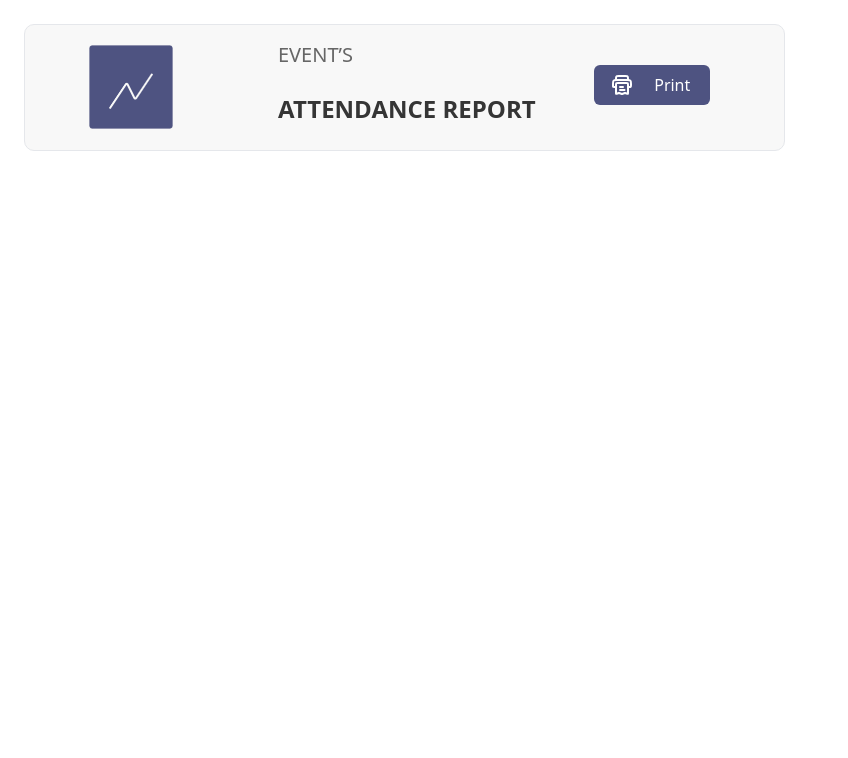
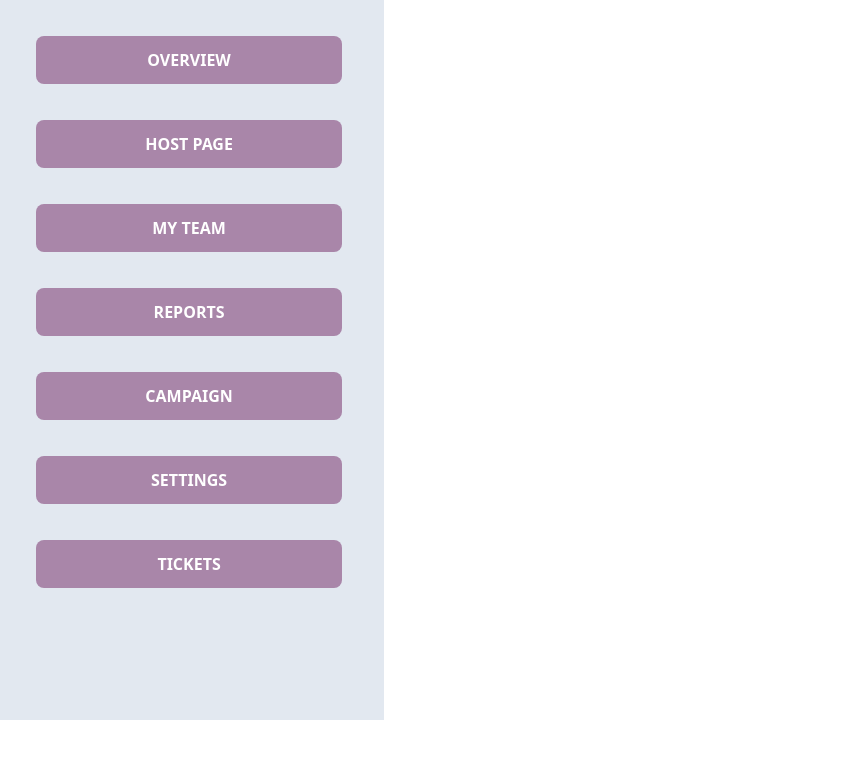
Before and after one commit to ruchithx/EventsNow, a Next.js app: page / in a window 1280 px wide. Shown: the top 758 px of the page, without its empty margins (0-848 px from the left). Built offline with nearby package versions, Linux system fonts and the light colour scheme.

Commit message:
Components after convert to props

```diff
--- a/app/page.tsx
+++ b/app/page.tsx
@@ -7,11 +7,43 @@ import View_Report from "@/components/View_Report";
 export default function Home() {
   return (
     <div>
-      {/* <Event_Dashboard_Nav_bar /> */}
-      {/* <Upcoming_Events/> */}
-      {/* <Org_RequestHandle/> */}
-      {/* <Available_Orgs/> */}
-      <View_Report/>
+      <Event_Dashboard_Nav_bar
+      first={"OVERVIEW"}
+      second={"HOST PAGE"}
+      third={"MY TEAM"}
+      fourth={"REPORTS"}
+      fifth={"CAMPAIGN"}
+      sixth={"SETTINGS"}
+      seventh={"TICKETS"}
+      />
+
+      {/* <Upcoming_Events
+        EventName={"NADAGAMA"}
+        Location={"KCC,Kandy Road,kandy."}
+        Time={"16.00 to 22.00"}
+        Date={"21st June 2023"}
+        Ratings={"RATING 4.6/5"}
+        image={"image 3.png"}
+        buttonDesc={"INFO"}
+      /> */}
+
+      {/* <Org_RequestHandle
+        OrgName={"Stein Studio"}
+        image={"image 1.png"}
+      /> */}
+
+      {/* <Available_Orgs
+        OrgName={"Stein Studios"}
+        image={"image 1.png"}
+        noOfEvents={"45"}
+        noOfMembers={"35"}
+        /> */}
+
+      {/* <View_Report
+        discription1={"Attendence Report"}
+        img={"Chart_alt_fill.svg"}
+      /> */}
+
     </div>
   );
 }
--- a/components/Available_Orgs.tsx
+++ b/components/Available_Orgs.tsx
@@ -1,18 +1,32 @@
+"use client"
 import Image from 'next/image'
+
+function deny(){
+    console.log("Deny the org");
+}
+
 import React from 'react'
 
-export default function Component_4() {
+interface Available_Orgs{
+    OrgName : String
+    image : String
+    noOfEvents : String
+    noOfMembers : String
+}
+
+export default function Available_Orgs({OrgName , image  , noOfEvents , noOfMembers}: Available_Orgs) {
   return (
     <div className='grid grid-cols-12  m-6 w-[679px] h-[126px] rounded-lg bg-[#D9D9D9] '>
 
          <div className='col-span-5'>
-            <Image src='/image 1.png' alt='compo4' width={249.65} height={126}/>
+            <Image src={`/${image}`} alt='compo4' width={249.65} height={126}/>
         </div>
 
         <div className='col-span-2 '>
             <div className='grid grid-rows-2 '>
-                 <div className='w-[140.4px] text-[#353535] font-sans text-2xl font-bold mt-2'>Stein Studios</div>
-                 <button className='w-20 h-[30px] rounded-3xl bg-[#B63535] mt-2 '>
+                 <div className='w-[140.4px] text-[#353535] font-sans text-2xl font-bold mt-2 leading-7'>{OrgName}</div>
+                 <button  onClick={() => deny()}
+                 className='w-20 h-[30px] rounded-3xl bg-[#B63535] mt-2 '>
                        <div className='justify-center text-white text-sans font-medium'>Deny</div>
                  </button>
             </div>
@@ -30,8 +44,8 @@ export default function Component_4() {
                     </div>
 
                     <div className='col-span-4 m-6'>
-                        <div className='text-[#353C4E] font-sans text-sm font-bold leading-4'> 45 </div>
-                        <div className='text-[#353C4E] font-sans text-sm font-bold leading-4 mt-3'> 34 </div>
+                        <div className='text-[#353C4E] font-sans text-sm font-bold leading-4'> {noOfEvents} </div>
+                        <div className='text-[#353C4E] font-sans text-sm font-bold leading-4 mt-3'> {noOfMembers} </div>
                     </div>
 
                 </div>
--- a/components/Event_Dashboard_Nav_bar.tsx
+++ b/components/Event_Dashboard_Nav_bar.tsx
@@ -1,33 +1,72 @@
+"use client"
+
+function overview(){
+  console.log("Direct to the overview")
+}
+function hostpage(){
+  console.log("Direct to the host page")
+}
+function team(){
+  console.log("Direct to the Team details")
+}
+function report(){
+  console.log("Direct to the repots")
+}
+function campaign(){
+  console.log("Direct to the campaign details")
+}
+function settings(){
+  console.log("Direct to the setttings")
+}
+function tickets(){
+  console.log("Direct to the Ticket purchases")
+}
+
 import React from 'react'
 
-export default function Nav_bar_icons() {
+interface Event_navbar{
+  first : String
+  second : String
+  third : String
+  fourth : String
+  fifth : String
+  sixth : String
+  seventh : String
+}
+
+export default function Event_Dashboard_Nav_bar({first , second , third , fourth , fifth , sixth , seventh}: Event_navbar) {
   return (
     <div className='style1 w-96 h-[45rem] bg-slate-200'>
       <div className='grid-rows-8'>
-        <button className=' w-[306.14px] w-96 h-12 rounded-lg bg-[#A986A9] m-9'>
-          <div className=' font-sans	text-base font-semibold text-white leading-normal'>OVERVIEW</div>
+        <button onClick={() => overview()}
+        className=' w-[306.14px] w-96 h-12 rounded-lg bg-[#A986A9] m-9'>
+          <div className=' font-sans	text-base font-semibold text-white leading-normal'>{first}</div>
         </button>
-        <button className=' w-[306.14px] w-96 h-12 rounded-lg bg-[#A986A9] m-9 mt-0'>
-          <div className=' font-sans	text-base font-semibold text-white leading-normal'>HOST PAGE</div>
+        <button onClick={() => hostpage()}
+        className=' w-[306.14px] w-96 h-12 rounded-lg bg-[#A986A9] m-9 mt-0'>
+          <div className=' font-sans	text-base font-semibold text-white leading-normal'>{second}</div>
         </button>
-        <button className=' w-[306.14px] w-96 h-12 rounded-lg bg-[#A986A9] m-9 mt-0'>
-          <div className=' font-sans	text-base font-semibold text-white leading-normal'>MY TEAM</div>
+        <button onClick={() => team()}
+        className=' w-[306.14px] w-96 h-12 rounded-lg bg-[#A986A9] m-9 mt-0'>
+          <div className=' font-sans	text-base font-semibold text-white leading-normal'>{third}</div>
         </button>
-        <button className=' w-[306.14px] w-96 h-12 rounded-lg bg-[#A986A9] m-9 mt-0'>
-          <div className=' font-sans	text-base font-semibold text-white leading-normal'>REPORT</div>
+        <button onClick={() => report()}
+        className=' w-[306.14px] w-96 h-12 rounded-lg bg-[#A986A9] m-9 mt-0'>
+          <div className=' font-sans	text-base font-semibold text-white leading-normal'>{fourth}</div>
         </button>
-        <button className=' w-[306.14px] w-96 h-12 rounded-lg bg-[#A986A9] m-9 mt-0'>
-          <div className=' font-sans	text-base font-semibold text-white leading-normal'>CAMPAIGN</div>
+        <button onClick={() => campaign()}
+        className=' w-[306.14px] w-96 h-12 rounded-lg bg-[#A986A9] m-9 mt-0'>
+          <div className=' font-sans	text-base font-semibold text-white leading-normal'>{fifth}</div>
         </button>
-        <button className=' w-[306.14px] w-96 h-12 rounded-lg bg-[#A986A9] m-9 mt-0'>
-          <div className=' font-sans	text-base font-semibold text-white leading-normal'>SETTINGS</div>
+        <button onClick={() => settings()}
+        className=' w-[306.14px] w-96 h-12 rounded-lg bg-[#A986A9] m-9 mt-0'>
+          <div className=' font-sans	text-base font-semibold text-white leading-normal'>{sixth}</div>
         </button>
-        <button className=' w-[306.14px] w-96 h-12 rounded-lg bg-[#A986A9] m-9 mt-0'>
-          <div className=' font-sans	text-base font-semibold text-white leading-normal'>TICKETS</div>
+        <button onClick={() => tickets()}
+        className=' w-[306.14px] w-96 h-12 rounded-lg bg-[#A986A9] m-9 mt-0'>
+          <div className=' font-sans	text-base font-semibold text-white leading-normal'>{seventh}</div>
         </button>
-        <button className=' w-[306.14px] w-96 h-12 rounded-lg bg-[#A986A9] m-9 mt-0'>
-          <div className=' font-sans	text-base font-semibold text-white leading-normal'>TICKETS</div>
-        </button>
+
 
       </div>
     </div>
--- a/components/View_Report.tsx
+++ b/components/View_Report.tsx
@@ -1,29 +1,35 @@
+"use client"
 import Image from 'next/image'
+function print(){
+    console.log("print the report")
+}
 import React from 'react'
 
-export default function View_Report() {
+interface View_Report{
+discription1: String
+img : String
+}
+
+export default function View_Report({discription1, img
+}:View_Report) {
   return (
     <div className='grid grid-cols-12 w-[761px] h-[127px] rounded-[10px] bg-[#F8F8F8] m-6 border divide-[#848484]'>
         <div className='col-span-4 my-3 ml-14'>
-            <Image src='/image_4.png' alt='compo5' width={100} height={100}/>
+            <Image src={`/${img}`} alt='compo5' width={100} height={100}/>
         </div>
 
         <div className='col-span-5 mt-4'>
             <div className='text-[#666] font-sans text-xl font-normal'>EVENT’S</div>
-            <div className='text-[#353535] font-sans text-2xl font-bold mt-6'>ATTENDANCE REPORT</div>
+            <div className='text-[#353535] font-sans text-2xl font-bold mt-6'>{discription1}</div>
         </div>
 
         <div className='col-span-3 my-10'>
-            <button className='w-[116px] h-10 rounded-md bg-[#4E5381]'>
+            <button
+            onClick={() => print()}
+            className='w-[116px] h-10 rounded-md bg-[#4E5381]'>
                 <div className='flex'>
                     <div className='ml-4'>
-                        <svg xmlns="http://www.w3.org/2000/svg" width="24" height="24" viewBox="0 0 24 24" fill="none">
-                            <path d="M18.3529 14H19C19.9428 14 20.4142 14 20.7071 13.7071C21 13.4142 21 12.9428 21 12V11C21 9.11438 21 8.17157 20.4142 7.58579C19.8284 7 18.8856 7 17 7H7C5.11438 7 4.17157 7 3.58579 7.58579C3 8.17157 3 9.11438 3 11V13C3 13.4714 3 13.7071 3.14645 13.8536C3.29289 14 3.5286 14 4 14H5.64706" stroke="white" stroke-width="2"/>
-                            <path d="M6 20.3063L6 12C6 11.0572 6 10.5858 6.29289 10.2929C6.58579 10 7.05719 10 8 10L16 10C16.9428 10 17.4142 10 17.7071 10.2929C18 10.5858 18 11.0572 18 12L18 20.3063C18 20.6228 18 20.7811 17.8962 20.856C17.7924 20.9308 17.6422 20.8807 17.3419 20.7806L15.1581 20.0527C15.0798 20.0266 15.0406 20.0135 15 20.0135C14.9594 20.0135 14.9202 20.0266 14.8419 20.0527L12.1581 20.9473C12.0798 20.9734 12.0406 20.9865 12 20.9865C11.9594 20.9865 11.9202 20.9734 11.8419 20.9473L9.15811 20.0527C9.07975 20.0266 9.04057 20.0135 9 20.0135C8.95943 20.0135 8.92025 20.0266 8.84189 20.0527L6.65811 20.7806C6.3578 20.8807 6.20764 20.9308 6.10382 20.856C6 20.7811 6 20.6228 6 20.3063Z" stroke="white" stroke-width="2"/>
-                            <path d="M18 7V5.88C18 4.87191 18 4.36786 17.8038 3.98282C17.6312 3.64413 17.3559 3.36876 17.0172 3.19619C16.6321 3 16.1281 3 15.12 3H8.88C7.87191 3 7.36786 3 6.98282 3.19619C6.64413 3.36876 6.36876 3.64413 6.19619 3.98282C6 4.36786 6 4.87191 6 5.88V7" stroke="white" stroke-width="2"/>
-                            <path d="M10 14L13 14" stroke="white" stroke-width="2" stroke-linecap="round"/>
-                            <path d="M10 17L14.5 17" stroke="white" stroke-width="2" stroke-linecap="round"/>
-                        </svg>
+                        <Image src='/Chart_alt_fill.svg' alt='chart' width={100} height={100}/>
                     </div>
 
                     <div className='w-[87.751px] h-[19.317px] judtify-center text-white font-sans text-base font-medium'> Print</div>
```
Also changed, not shown: components/Org_RequestHandle.tsx (+28 -6 lines), components/Upcoming_Events.tsx (+29 -14 lines), public/Chart_alt_fill.svg (added), public/Send_fill.svg (added).
